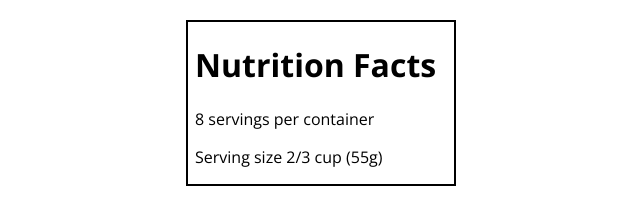
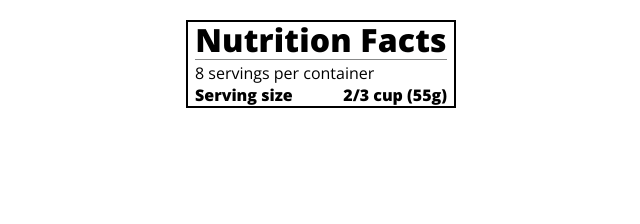
Before and after one commit to abbyhawi/nutritional-label, a plain HTML site: page index.html in a window 1280 px wide. Shown: the whole page, without its empty margins (319-959 px from the left). Drawn offline with nearby package versions, Linux system fonts and the light colour scheme.

Commit message:
increase paragraph text font weight

```diff
--- a/index.html
+++ b/index.html
@@ -10,9 +10,13 @@
 
 <body>
   <div class="label">
-    <h1>Nutrition Facts</h1>
-    <p>8 servings per container</p>
-    <p>Serving size 2/3 cup (55g)</p>
+    <header>
+      <h1 class="bold">Nutrition Facts</h1>
+      <div class="divider"></div>
+      <p>8 servings per container</p>
+      <p class="bold">Serving size <span>2/3 cup (55g)</span></p>
+    </header>
+
   </div>
 </body>
 </html>
--- a/styles.css
+++ b/styles.css
@@ -1,4 +1,8 @@
-html {
+* {
+    box-sizing: border-box;
+  }
+
+  html {
     font-size: 16px;
   }
 
@@ -13,6 +17,23 @@ html {
     padding: 0 7px;
   }
 
-  *{
-    box-sizing: border-box;
+  header h1 {
+    text-align: center;
+    margin: -4px 0;
+    letter-spacing: 0.15px
   }
+
+  p {
+    margin: 0;
+    display: flex;
+    justify-content: space-between;
+  }
+
+  .divider {
+    border-bottom: 1px solid #888989;
+    margin: 2px 0;
+  }
+
+  .bold {
+    font-weight: 800;
+  }
```
